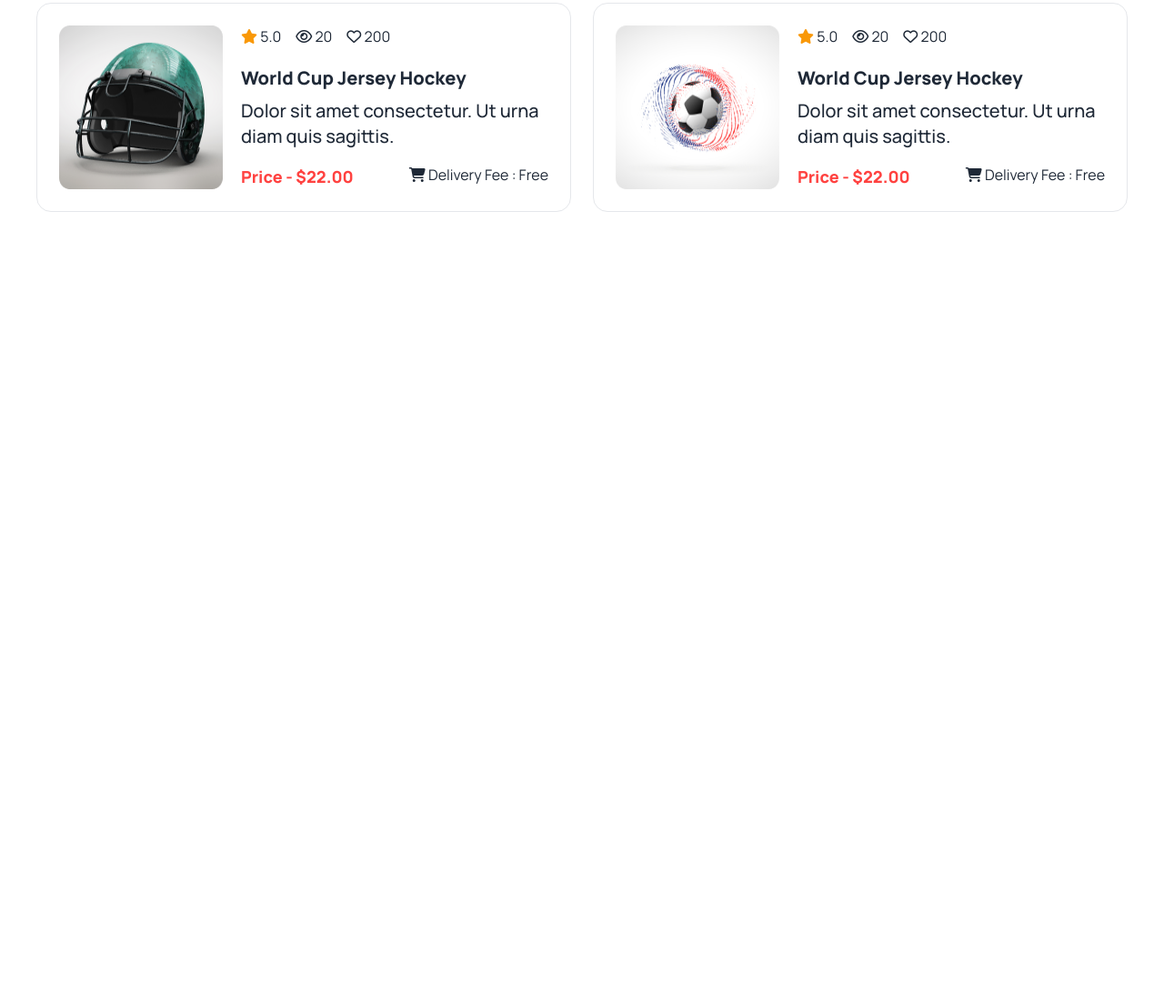
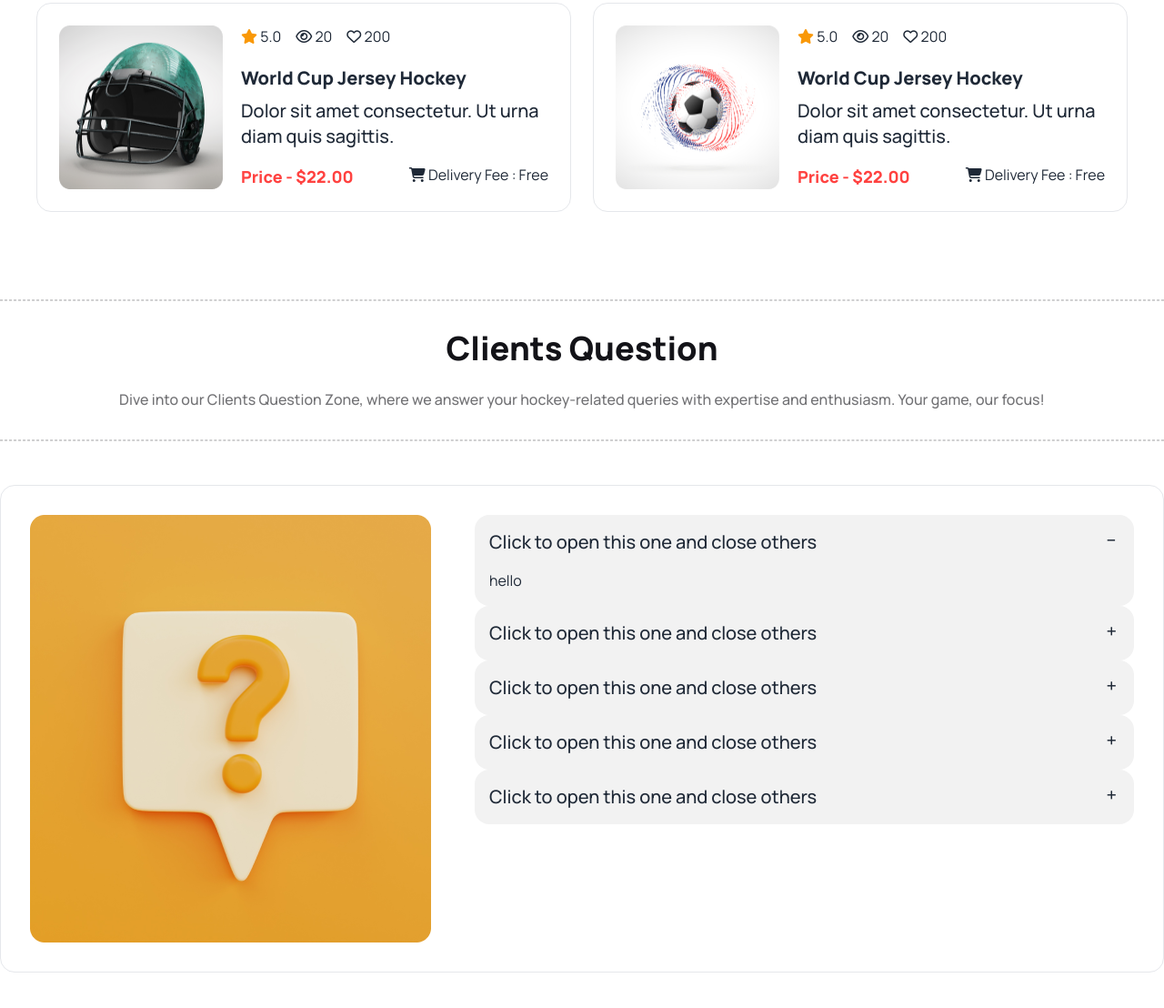
Before and after one commit to rahiInstant/hockey-s, a plain HTML site: page index.html in a window 1280 px wide. Shown: the part 3274-4382 px from the top of the page at 91% size. Before the commit the page ends 3603 px from the top, so only its background shows below. Drawn offline with nearby package versions, Linux system fonts and the light colour scheme.

Commit message:
add qna section

```diff
--- a/index.html
+++ b/index.html
@@ -319,10 +319,9 @@
         <div class="mt-12 grid grid-cols-1 lg:grid-cols-2 gap-6 px-10">
           <!-- sm-card-01 -->
           <div class="p-6 flex gap-5 border rounded-2xl">
+            <img src="./Images/5.png" alt="" />
 
-              <img  src="./Images/5.png" alt="" />
-
-            <div class="flex flex-col ">
+            <div class="flex flex-col">
               <div class="flex gap-4">
                 <h1><i class="fa-solid fa-star text-[#F99808]"></i> 5.0</h1>
                 <h1><i class="fa-regular fa-eye"></i> 20</h1>
@@ -330,10 +329,14 @@
               </div>
               <div class="mt-5 space-y-2">
                 <h1 class="text-xl font-extrabold">World Cup Jersey Hockey</h1>
-                <p class="text-xl font-medium">Dolor sit amet consectetur. Ut urna diam quis sagittis.</p>
+                <p class="text-xl font-medium">
+                  Dolor sit amet consectetur. Ut urna diam quis sagittis.
+                </p>
               </div>
               <div class="flex justify-between mt-4">
-                <h1 class="text-lg font-extrabold text-[#FF4240]">Price - $22.00</h1>
+                <h1 class="text-lg font-extrabold text-[#FF4240]">
+                  Price - $22.00
+                </h1>
                 <h2>
                   <i class="fa-solid fa-cart-shopping"></i> Delivery Fee : Free
                 </h2>
@@ -342,10 +345,9 @@
           </div>
           <!-- sm-card-02 -->
           <div class="p-6 flex gap-5 border rounded-2xl">
+            <img src="./Images/6.png" alt="" />
 
-              <img  src="./Images/6.png" alt="" />
-
-            <div class="flex flex-col ">
+            <div class="flex flex-col">
               <div class="flex gap-4">
                 <h1><i class="fa-solid fa-star text-[#F99808]"></i> 5.0</h1>
                 <h1><i class="fa-regular fa-eye"></i> 20</h1>
@@ -353,10 +355,14 @@
               </div>
               <div class="mt-5 space-y-2">
                 <h1 class="text-xl font-extrabold">World Cup Jersey Hockey</h1>
-                <p class="text-xl font-medium">Dolor sit amet consectetur. Ut urna diam quis sagittis.</p>
+                <p class="text-xl font-medium">
+                  Dolor sit amet consectetur. Ut urna diam quis sagittis.
+                </p>
               </div>
               <div class="flex justify-between mt-4">
-                <h1 class="text-lg font-extrabold text-[#FF4240]">Price - $22.00</h1>
+                <h1 class="text-lg font-extrabold text-[#FF4240]">
+                  Price - $22.00
+                </h1>
                 <h2>
                   <i class="fa-solid fa-cart-shopping"></i> Delivery Fee : Free
                 </h2>
@@ -365,10 +371,9 @@
           </div>
           <!-- sm-card-03 -->
           <div class="p-6 flex gap-5 border rounded-2xl">
+            <img src="./Images/7.png" alt="" />
 
-              <img  src="./Images/7.png" alt="" />
-
-            <div class="flex flex-col ">
+            <div class="flex flex-col">
               <div class="flex gap-4">
                 <h1><i class="fa-solid fa-star text-[#F99808]"></i> 5.0</h1>
                 <h1><i class="fa-regular fa-eye"></i> 20</h1>
@@ -376,10 +381,14 @@
               </div>
               <div class="mt-5 space-y-2">
                 <h1 class="text-xl font-extrabold">World Cup Jersey Hockey</h1>
-                <p class="text-xl font-medium">Dolor sit amet consectetur. Ut urna diam quis sagittis.</p>
+                <p class="text-xl font-medium">
+                  Dolor sit amet consectetur. Ut urna diam quis sagittis.
+                </p>
               </div>
               <div class="flex justify-between mt-4">
-                <h1 class="text-lg font-extrabold text-[#FF4240]">Price - $22.00</h1>
+                <h1 class="text-lg font-extrabold text-[#FF4240]">
+                  Price - $22.00
+                </h1>
                 <h2>
                   <i class="fa-solid fa-cart-shopping"></i> Delivery Fee : Free
                 </h2>
@@ -388,10 +397,9 @@
           </div>
           <!-- sm-card-04 -->
           <div class="p-6 flex gap-5 border rounded-2xl">
+            <img src="./Images/8.png" alt="" />
 
-              <img  src="./Images/8.png" alt="" />
-
-            <div class="flex flex-col ">
+            <div class="flex flex-col">
               <div class="flex gap-4">
                 <h1><i class="fa-solid fa-star text-[#F99808]"></i> 5.0</h1>
                 <h1><i class="fa-regular fa-eye"></i> 20</h1>
@@ -399,10 +407,14 @@
               </div>
               <div class="mt-5 space-y-2">
                 <h1 class="text-xl font-extrabold">World Cup Jersey Hockey</h1>
-                <p class="text-xl font-medium">Dolor sit amet consectetur. Ut urna diam quis sagittis.</p>
+                <p class="text-xl font-medium">
+                  Dolor sit amet consectetur. Ut urna diam quis sagittis.
+                </p>
               </div>
               <div class="flex justify-between mt-4">
-                <h1 class="text-lg font-extrabold text-[#FF4240]">Price - $22.00</h1>
+                <h1 class="text-lg font-extrabold text-[#FF4240]">
+                  Price - $22.00
+                </h1>
                 <h2>
                   <i class="fa-solid fa-cart-shopping"></i> Delivery Fee : Free
                 </h2>
@@ -411,10 +423,9 @@
           </div>
           <!-- sm-card-05 -->
           <div class="p-6 flex gap-5 border rounded-2xl">
+            <img src="./Images/9.png" alt="" />
 
-              <img  src="./Images/9.png" alt="" />
-
-            <div class="flex flex-col ">
+            <div class="flex flex-col">
               <div class="flex gap-4">
                 <h1><i class="fa-solid fa-star text-[#F99808]"></i> 5.0</h1>
                 <h1><i class="fa-regular fa-eye"></i> 20</h1>
@@ -422,10 +433,14 @@
               </div>
               <div class="mt-5 space-y-2">
                 <h1 class="text-xl font-extrabold">World Cup Jersey Hockey</h1>
-                <p class="text-xl font-medium">Dolor sit amet consectetur. Ut urna diam quis sagittis.</p>
+                <p class="text-xl font-medium">
+                  Dolor sit amet consectetur. Ut urna diam quis sagittis.
+                </p>
               </div>
               <div class="flex justify-between mt-4">
-                <h1 class="text-lg font-extrabold text-[#FF4240]">Price - $22.00</h1>
+                <h1 class="text-lg font-extrabold text-[#FF4240]">
+                  Price - $22.00
+                </h1>
                 <h2>
                   <i class="fa-solid fa-cart-shopping"></i> Delivery Fee : Free
                 </h2>
@@ -434,10 +449,9 @@
           </div>
           <!-- sm-card-06 -->
           <div class="p-6 flex gap-5 border rounded-2xl">
+            <img src="./Images/10.png" alt="" />
 
-              <img  src="./Images/10.png" alt="" />
-
-            <div class="flex flex-col ">
+            <div class="flex flex-col">
               <div class="flex gap-4">
                 <h1><i class="fa-solid fa-star text-[#F99808]"></i> 5.0</h1>
                 <h1><i class="fa-regular fa-eye"></i> 20</h1>
@@ -445,17 +459,84 @@
               </div>
               <div class="mt-5 space-y-2">
                 <h1 class="text-xl font-extrabold">World Cup Jersey Hockey</h1>
-                <p class="text-xl font-medium">Dolor sit amet consectetur. Ut urna diam quis sagittis.</p>
+                <p class="text-xl font-medium">
+                  Dolor sit amet consectetur. Ut urna diam quis sagittis.
+                </p>
               </div>
               <div class="flex justify-between mt-4">
-                <h1 class="text-lg font-extrabold text-[#FF4240]">Price - $22.00</h1>
+                <h1 class="text-lg font-extrabold text-[#FF4240]">
+                  Price - $22.00
+                </h1>
                 <h2>
                   <i class="fa-solid fa-cart-shopping"></i> Delivery Fee : Free
                 </h2>
               </div>
             </div>
           </div>
-
+        </div>
+      </section>
+      <section class="mb-24">
+        <hr class="border-dashed border border-[#13131833]" />
+        <div class="my-8 text-center lg:px-16 px-4">
+          <h1 class="text-4xl font-extrabold text-[#131318] mb-6">
+            Clients Question
+          </h1>
+          <p class="text-base font-medium text-[#13131899]">
+            Dive into our Clients Question Zone, where we answer your
+            hockey-related queries with expertise and enthusiasm. Your game, our
+            focus!
+          </p>
+        </div>
+        <hr class="border-dashed border border-[#13131833]" />
+        <div class="border rounded-2xl p-5 lg:p-8 mt-12 flex gap-12 lg:flex-row flex-col">
+          <img src="./Images/11.png" alt="">
+          <div class="flex-1">
+            <div class="collapse collapse-plus bg-base-200">
+              <input type="radio" name="my-accordion-3" checked="checked" />
+              <div class="collapse-title text-xl font-medium">
+                Click to open this one and close others
+              </div>
+              <div class="collapse-content">
+                <p>hello</p>
+              </div>
+            </div>
+            <div class="collapse collapse-plus bg-base-200">
+              <input type="radio" name="my-accordion-3" />
+              <div class="collapse-title text-xl font-medium">
+                Click to open this one and close others
+              </div>
+              <div class="collapse-content">
+                <p>hello</p>
+              </div>
+            </div>
+            <div class="collapse collapse-plus bg-base-200">
+              <input type="radio" name="my-accordion-3" />
+              <div class="collapse-title text-xl font-medium">
+                Click to open this one and close others
+              </div>
+              <div class="collapse-content">
+                <p>hello</p>
+              </div>
+            </div>
+            <div class="collapse collapse-plus bg-base-200">
+              <input type="radio" name="my-accordion-3" />
+              <div class="collapse-title text-xl font-medium">
+                Click to open this one and close others
+              </div>
+              <div class="collapse-content">
+                <p>hello</p>
+              </div>
+            </div>
+            <div class="collapse collapse-plus bg-base-200">
+              <input type="radio" name="my-accordion-3" />
+              <div class="collapse-title text-xl font-medium">
+                Click to open this one and close others
+              </div>
+              <div class="collapse-content">
+                <p>hello</p>
+              </div>
+            </div>
+          </div>
         </div>
       </section>
     </main>
```
